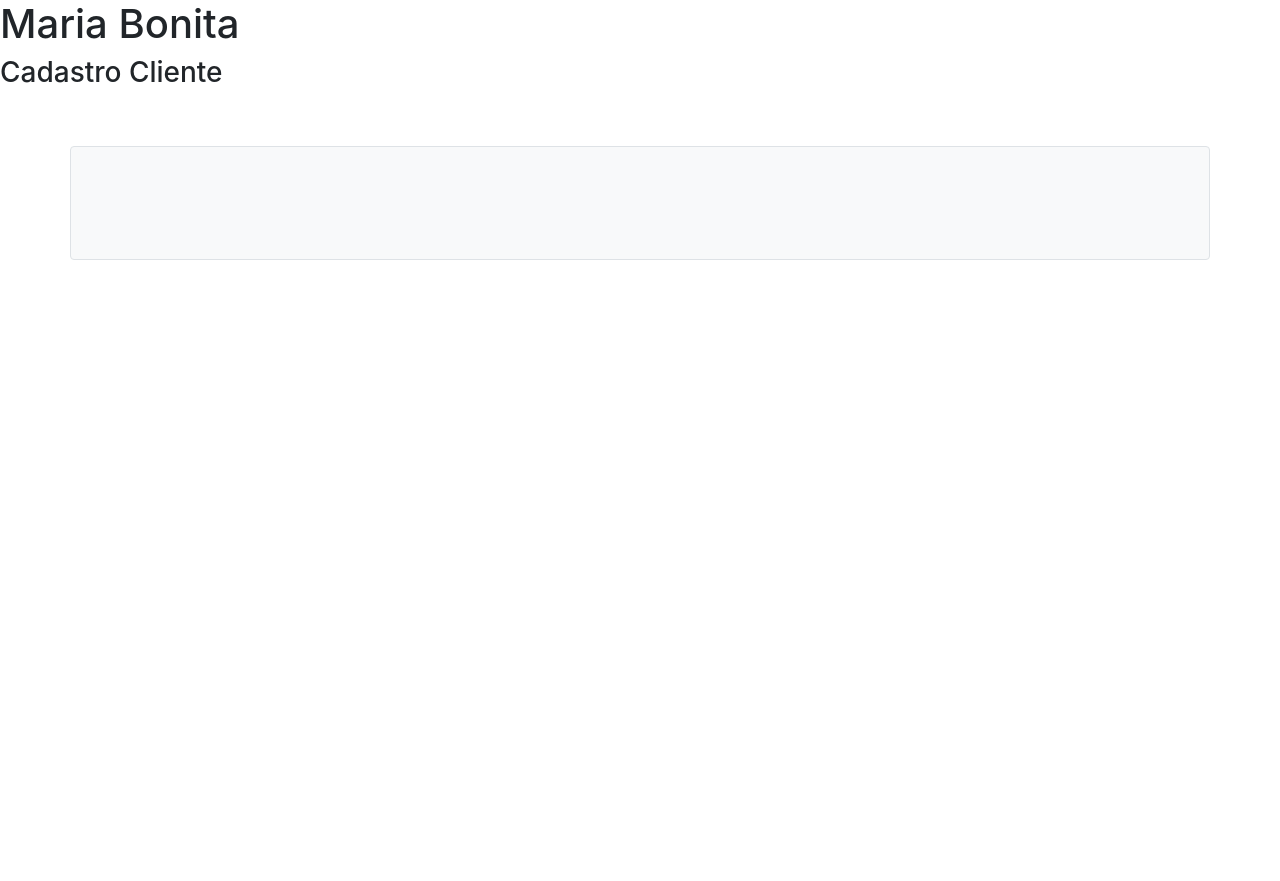
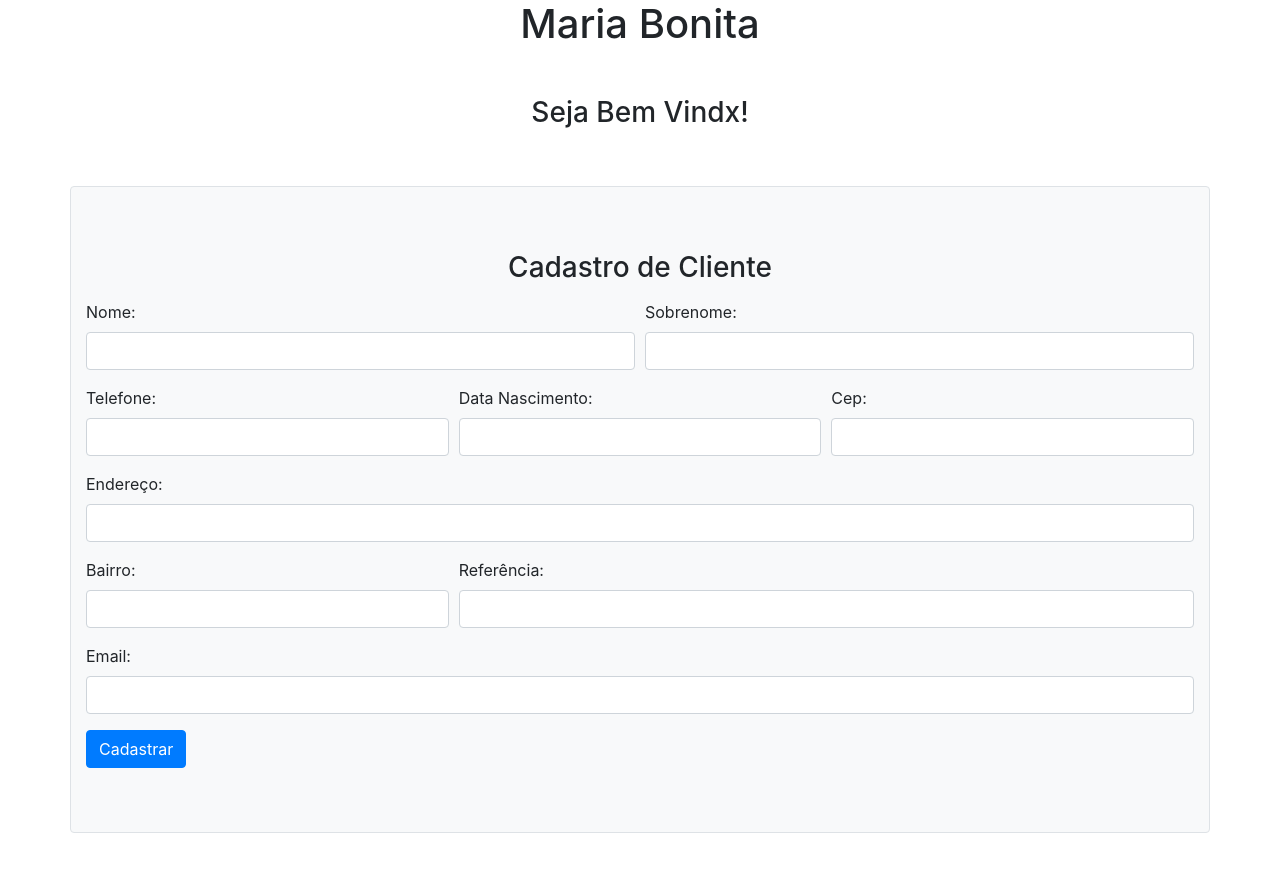
Before and after one commit to Rmachado219/testEstagio, a PHP site: page / in a window 1280 px wide. Before the commit the page ends 260 px from the top, so only its background shows below. Run offline with PHP 8.4, Linux system fonts and the light colour scheme.

Commit message:
cadastro

```diff
--- a/config/conexao.php
+++ b/config/conexao.php
@@ -1,11 +1,8 @@
 <?php
-try {
-    $dbh = new PDO('mysql:host=localhost;dbname=mBonita;charset=utf8mb4;port3306', 'root', '');
-    foreach($dbh->query('SELECT * from FOO') as $row) {
-        print_r($row);
-    }
-} catch (PDOException $e) {
-    print "Erro!: " . $e->getMessage() . "<br/>";
-    die();
-}
+    try {
+        $dbh = new PDO('mysql:host=localhost;dbname=mBonita;charset=utf8mb4;port3306', 'root', '');
+        } catch (PDOException $e) {
+            print "Erro: " . $e->getMessage() . "<br/>";
+            die();
+        }
 ?>
--- a/inc/header.php
+++ b/inc/header.php
@@ -1,4 +1,4 @@
 <body>
     <header>
-        <h1>Maria Bonita</h1>
+        <h1 class="text-center">Maria Bonita</h1>
     </header>
--- a/index.php
+++ b/index.php
@@ -1,16 +1,30 @@
 <?php
+    require_once("./config/conexao.php");
 
     if(isset($_POST) && $_POST){
         $nome = $_POST["inputNome"];
+        $sobrenome = $_POST["inputSobrenome"];
         $telefone = $_POST["inputTelefone"];
-        $nascimento = $_POST["inputNascimento"];
+        $dataDeNascimento = $_POST["inputNascimento"];
         $cep = $_POST["inputCep"];
         $endereco = $_POST["inputEndereco"];
         $bairro = $_POST["inputBairro"];
         $referencia = $_POST["inputReferencia"];
         $email = $_POST["inputEmail"];
 
+        $query = $dbh->prepare('insert into clientes (nome, sobrenome, telefone, dataDeNascimento, cep, endereco, bairro, referencia, email) values (:nome, :sobrenome, :telefone, :dataDeNascimento, :cep, :endereco, :bairro, :referencia, :email)');
 
+        $cadastro = $query->execute([
+            ":nome" => $nome,
+            "sobrenome" => $sobrenome,
+            ":telefone" => $telefone,
+            ":dataDeNascimento"=> $dataDeNascimento,
+            ":cep" => $cep,
+            ":endereco" => $endereco,
+            ":bairro" => $bairro,
+            ":referencia" => $referencia,
+            ":email" => $email
+        ]);
     }
 
 ?>
@@ -18,11 +32,55 @@
 
 <?php require_once("./inc/head.php"); ?>
 <?php require_once("./inc/header.php"); ?>
-    <h3>Cadastro Cliente</h3>
+    <h3 class="text-center mt-5">Seja Bem Vindx!</h3>
     <main class="container">
         <article class="row">
             <section class="col-12 mx-auto bg-light my-5 py-5 rounded border" id="cadastroform">
-                <h3 class="col-12 text-center my-3"></h3>
+                <h3 class="col-12 text-center my-3">Cadastro de Cliente</h3>
+                    <form action="index.php" method="post">
+                        <div class="form-row">
+                            <div class="form-group col-md-6">
+                                <label for="nome">Nome:</label>
+                                <input type="text" class="form-control" id="nome" name="nome" required>
+                            </div>
+                            <div class="form-group col-md-6">
+                                <label for="sobrenome">Sobrenome:</label>
+                                <input type="text" class="form-control" id="sobrenome" name="sobrenome" required>
+                            </div>
+                            <div class="form-group col-md-4">
+                                <label for="telefone">Telefone:</label>
+                                <input type="text" class="form-control" id="telefone" name="telefone" required>
+                            </div>
+                            <div class="form-group col-md-4">
+                                <label for="dataDeNascimento">Data Nascimento:</label>
+                                <input type="text" class="form-control" id="dataDeNascimento" name="dataDeNascimento" required>
+                            </div>
+                            <div class="form-group col-md-4">
+                                <label for="cep">Cep:</label>
+                                <input type="text" class="form-control" id="cep" name="cep" required>
+                            </div>
+                            <div class="form-group col-md-12">
+                                <label for="endereco">Endereço:</label>
+                                <input type="text" class="form-control" id="endereco" name="endereco" required>
+                            </div>
+                            <div class="form-group col-md-4">
+                                <label for="bairro">Bairro:</label>
+                                <input type="text" class="form-control" id="bairro" name="bairro" required>
+                            </div>
+                            <div class="form-group col-md-8">
+                                <label for="referencia">Referência:</label>
+                                <input type="text" class="form-control" id="referencia" name="referencia" required>
+                            </div>
+                            <div class="form-group col-md-12">
+                                <label for="email">Email:</label>
+                                <input type="text" class="form-control" id="email" name="email" required>
+                            </div>
+                        </div>
+                        <button type="submit" class="btn btn-primary" id="btnCadastrar">Cadastrar</button>
+                        <div class="form-group">
+
+                        </div>
+                    </form>
 
             </section>
 
```
